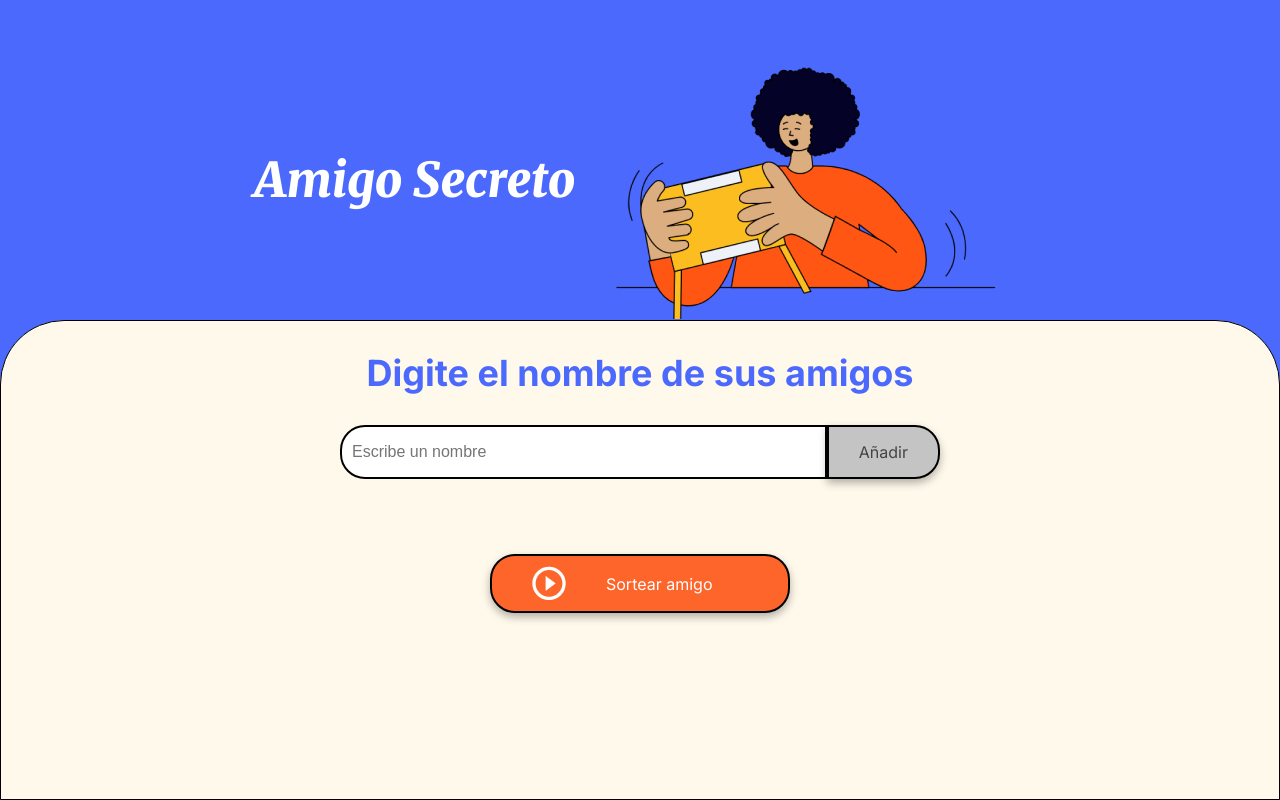
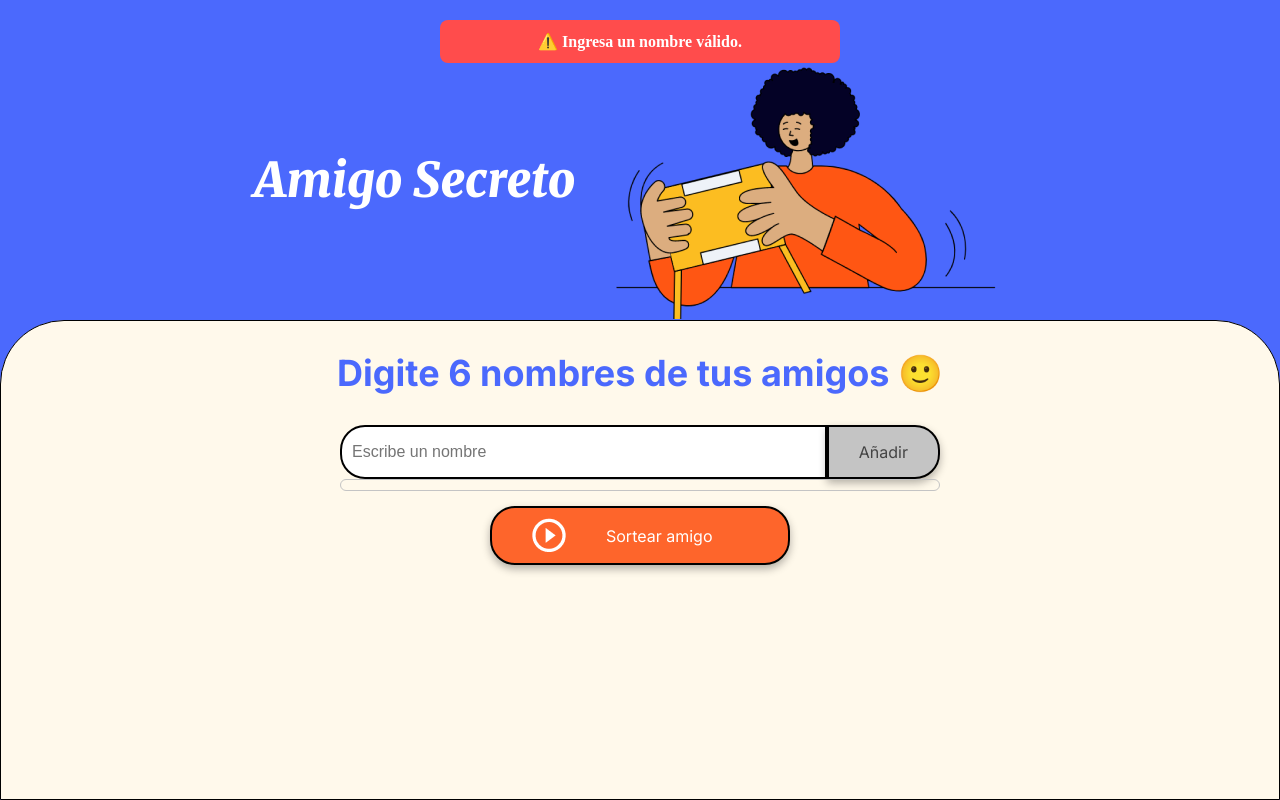
Before and after one commit to quimbaya17/desafio-amigo-secreto, a plain HTML site: page amigo secreto/index.html in a window 1280 px wide. Both pictures are taken after a click on the button "Añadir". Drawn offline with Linux system fonts and the light colour scheme.

Commit message:
se crea la logica para amigo secreto

```diff
--- a/amigo secreto/app.js
+++ b/amigo secreto/app.js
@@ -1 +1,120 @@
-// El principal objetivo de este desafío es fortalecer tus habilidades en lógica de programación. Aquí deberás desarrollar la lógica para resolver el problema.
+document.addEventListener("DOMContentLoaded", () => {
+    const inputAmigo = document.getElementById("amigo");
+    const listaAmigos = document.getElementById("listaAmigos");
+    const resultado = document.getElementById("resultado");
+    const addButton = document.getElementById("addButton");
+    const drawButton = document.getElementById("drawButton");
+
+    let amigos = [];
+
+    // Contenedor de notificaciones
+    const notificacion = document.createElement("div");
+    notificacion.classList.add("notificacion-container");
+    document.body.appendChild(notificacion);
+
+    // Asignar eventos
+    addButton.addEventListener("click", agregarAmigo);
+    drawButton.addEventListener("click", sortearAmigo);
+    inputAmigo.addEventListener("keypress", event => {
+        if (event.key === "Enter") {
+            agregarAmigo();
+        }
+    });
+
+    /**
+     * Muestra un mensaje en pantalla en la parte superior.
+     * @param {string} texto - Texto del mensaje.
+     * @param {string} tipo - Tipo de mensaje (error o éxito).
+     */
+    function mostrarMensaje(texto, tipo) {
+        const mensaje = document.createElement("div");
+        mensaje.classList.add("notificacion", tipo);
+        mensaje.textContent = texto;
+
+        notificacion.appendChild(mensaje);
+
+        setTimeout(() => {
+            mensaje.classList.add("desaparecer");
+            setTimeout(() => mensaje.remove(), 500);
+        }, 3000);
+    }
+
+    /* Agrega un nuevo amigo a la lista si es válido.
+     */
+    function agregarAmigo() {
+        const nombre = inputAmigo.value.trim();
+
+        if (!validarNombre(nombre)) return;
+        if (amigos.length >= 6) {
+            mostrarMensaje("⚠️ No puedes añadir más de 5 amigos.", "error");
+            return;
+        }
+
+        amigos.push(nombre);
+        actualizarLista();
+        limpiarInput();
+        mostrarMensaje(`✅ "${nombre}" ha sido agregado correctamente.`, "exito");
+    }
+
+
+    function validarNombre(nombre) {
+        const regex = /^[A-Za-zÁÉÍÓÚáéíóúÑñ ]+$/; // Solo letras y espacios
+
+        if (!nombre) {
+            mostrarMensaje("⚠️ Ingresa un nombre válido.", "error");
+            return false;
+        }
+
+        if (!regex.test(nombre)) {
+            mostrarMensaje("⚠️ Solo se permiten nombres con letras y espacios.", "error");
+            return false;
+        }
+
+        if (amigos.includes(nombre)) {
+            mostrarMensaje("⚠️ Ese nombre ya ha sido agregado.", "error");
+            return false;
+        }
+
+        return true;
+    }
+
+    /** Actualiza la lista visual de amigos en el DOM de manera eficiente.
+     */
+    function actualizarLista() {
+        listaAmigos.innerHTML = amigos.map(amigo => `<li>${amigo}</li>`).join("");
+    }
+
+    /**
+     * Limpia el campo de entrada y lo enfoca para facilitar el ingreso.
+     */
+    function limpiarInput() {
+        inputAmigo.value = "";
+        inputAmigo.focus();
+    }
+
+    /**
+     * Realiza el sorteo del amigo secreto de manera aleatoria.
+     * Después de 5 segundos, se reinicia el juego.
+     */
+    function sortearAmigo() {
+        if (amigos.length === 0) {
+            mostrarMensaje("⚠️ Añade al menos un amigo para realizar el sorteo.", "error");
+            return;
+        }
+        if (amigos.length !== 6) {
+            mostrarMensaje("⚠️ Debes añadir exactamente 6 amigos para realizar el sorteo.", "error");
+            return;
+        }
+
+        const indiceAleatorio = Math.floor(Math.random() * amigos.length);
+        resultado.textContent = `🎉 ¡El amigo secreto es: ${amigos[indiceAleatorio]}!`;
+
+        // Reiniciar el juego después de 5 segundos
+        setTimeout(() => {
+            amigos = [];
+            actualizarLista();
+            resultado.textContent = "";
+            mostrarMensaje("🔄 Lista reiniciada. ¡Añade nuevos amigos!", "exito");
+        }, 5000);
+    }
+});
--- a/amigo secreto/index.html
+++ b/amigo secreto/index.html
@@ -18,17 +18,18 @@
         </header>
 
         <section class="input-section">
-            <h2 class="section-title">Digite el nombre de sus amigos</h2>
+            <h2 class="section-title">Digite 6 nombres de tus amigos 🙂</h2>
+
             <div class="input-wrapper">
                 <input type="text" id="amigo" class="input-name" placeholder="Escribe un nombre">
-                <button class="button-add" onclick="agregarAmigo()">Añadir</button>
+                <button id="addButton" class="button-add">Añadir</button>
             </div>
 
             <ul id="listaAmigos" class="name-list" aria-labelledby="listaAmigos" role="list"></ul>
             <ul id="resultado" class="result-list" aria-live="polite"></ul>
 
             <div class="button-container">
-                <button class="button-draw" onclick="sortearAmigo()" aria-label="Sortear amigo secreto">
+                <button id="drawButton" class="button-draw" aria-label="Sortear amigo secreto">
                     <img src="assets/play_circle_outline.png" alt="Ícono para sortear">
                     Sortear amigo
                 </button>
@@ -36,6 +37,7 @@
         </section>
     </main>
 
+
     <script src="app.js" defer></script>
 </body>
 </html>
--- a/amigo secreto/style.css
+++ b/amigo secreto/style.css
@@ -130,8 +130,8 @@ ul {
     list-style-type: none;
     color: var(--color-text);
     font-family: "Inter", sans-serif;
-    font-size: 18px;
-    margin: 20px 0;
+    font-size: 16px;
+
 }
 
 .result-list {
@@ -151,6 +151,9 @@ ul {
     color: var(--color-white);
     background-color: var(--color-button);
     font-size: 16px;
+    position: sticky;
+    top: 0; /* Fija el botón en la parte superior */
+    z-index: 1; /* Asegúrate de que se quede por encima de otros elementos */
 }
 
 .button-draw img {
@@ -160,3 +163,59 @@ ul {
 .button-draw:hover {
     background-color: var(--color-button-hover);
 }
+
+
+
+/* Contenedor de notificaciones */
+.notificacion-container {
+    position: fixed;
+    top: 20px;
+    left: 50%;
+    transform: translateX(-50%);
+    z-index: 1000;
+    display: flex;
+    flex-direction: column;
+    align-items: center;
+    width: 90%;
+    max-width: 400px;
+}
+
+/* Estilos generales de las notificaciones */
+.notificacion {
+    padding: 12px 20px;
+    border-radius: 8px;
+    font-size: 16px;
+    font-weight: bold;
+    text-align: center;
+    width: 100%;
+    margin-bottom: 10px;
+    transition: opacity 0.5s ease-in-out;
+}
+
+/* Colores según el tipo de mensaje */
+.notificacion.exito {
+    background-color: #4CAF50;
+    color: white;
+}
+
+.notificacion.error {
+    background-color: #FF4C4C;
+    color: white;
+}
+
+/* Animación de desaparición */
+.notificacion.desaparecer {
+    opacity: 0;
+}
+
+/* Lista de nombres */
+.name-list {
+    display: grid; /* Usamos grid en lugar de flex */
+    grid-template-columns: repeat(3, 1fr); /* Tres columnas de igual tamaño */
+    gap: 5px; /* Espacio entre los elementos */
+    width: 100%;
+    max-width: 600px;
+    border: 1px solid var(--color-tertiary);
+    padding: 5px;
+    border-radius: 20px;
+}
```
